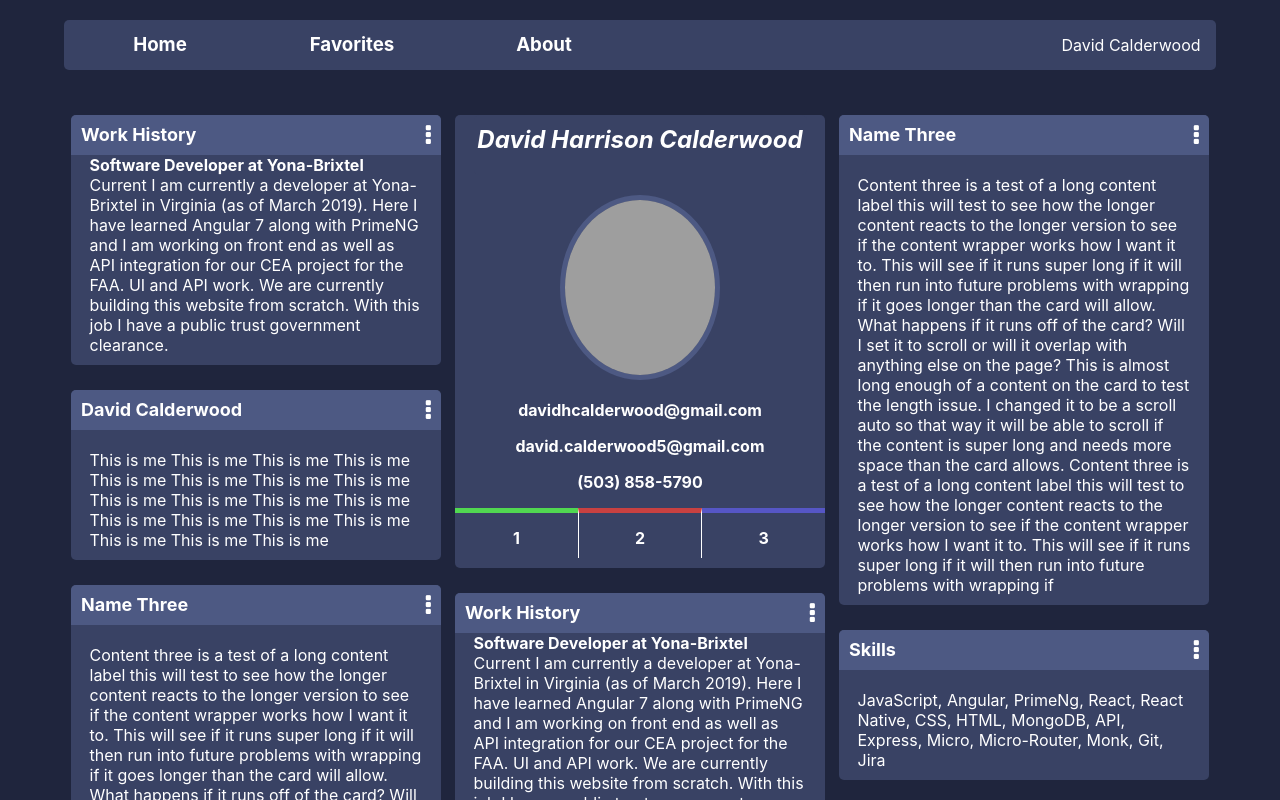
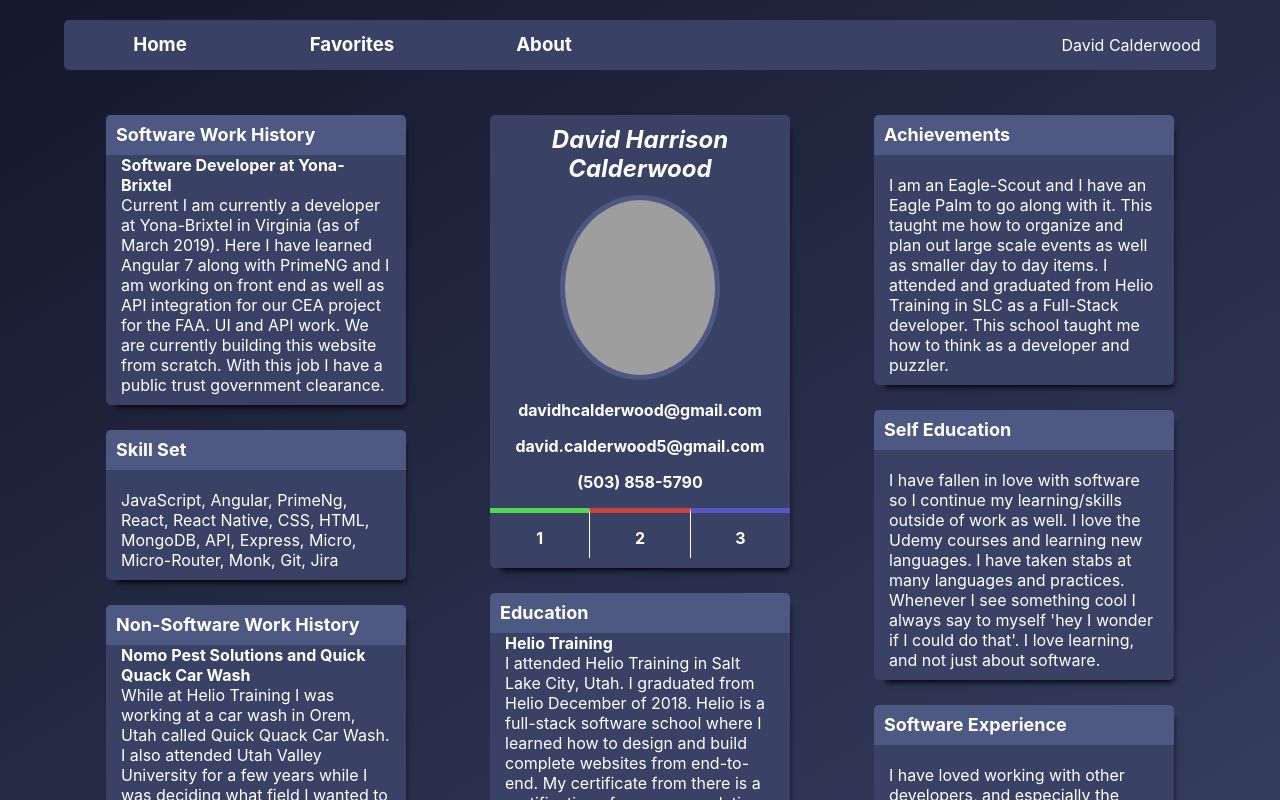
Before and after one commit to davecalderwood/New-and-improved-profile, a React (Create React App) app: page / in a window 1280 px wide. Shown: the top 800 px of the page. Built offline with nearby package versions, Linux system fonts and the light colour scheme; grey boxes are pictures that could not be loaded.

Commit message:
updated cards and wording

```diff
--- a/src/App.scss
+++ b/src/App.scss
@@ -2,7 +2,11 @@ html, body {
   width: 100%;
   height: auto;
   // overflow: auto;
-  background: #1f253d;
+  // background: #1f253d;
+  background-image: linear-gradient(to bottom right, #14182b, #353d5e);
+  background-size: cover;
+  background-position: center;
+  background-attachment: fixed;
   color: white;
 }
 // Header css -------------------------------------------------------------------------------
@@ -24,7 +28,6 @@ html, body {
 
           .home-link, .favorites-link, .about-link {
             width: 100px;
-            // height: 30px;
             color: white;
             border: 1px solid transparent;
             line-height: 10px;
@@ -37,12 +40,12 @@ html, body {
             }
           }
 
-
       }
       a {
         text-decoration: none;
         color: white;
         line-height: 50px;
+
         .right-link {
           float: right;
           margin-right: 10px;
@@ -51,7 +54,7 @@ html, body {
           &:hover {
             background: #4d5983;
             border-radius: 5px;
-            border-bottom: 5px solid lightgreen;
+            // border-bottom: 5px solid lightgreen;
             cursor: pointer;
           }
         }
@@ -94,12 +97,15 @@ html, body {
   }
   .card {
     background: #394264;
-    width: 370px;
+    width: 300px;
     margin: 0 auto;
     border-radius: 5px;
     // padding-top: 10px;
     padding-bottom: 10px;
     margin-top: 25px;
+    -webkit-box-shadow: 5px 8px 6px -6px black;
+    -moz-box-shadow: 5px 8px 6px -6px black;
+    box-shadow: 5px 8px 6px -6px black;
 
     .changeable-header {
       background: #4d5983;
@@ -170,6 +176,16 @@ html, body {
   }
 }
 @media screen and (max-width: 1000px) {
+  .homepage {
+    flex-direction: row;
+
+    .middle { order: 1; }
+    .left { order: 2; }
+    .right { display: none; }
+  }
+}
+@media screen and (max-width: 670px) {
+  // .left { display: none; }
   .homepage {
     flex-direction: column;
   }
--- a/src/data/data.json
+++ b/src/data/data.json
@@ -1,38 +1,50 @@
 [
     {
         "id": 1,
-        "name": "Work History",
+        "name": "Software Work History",
         "subTitle": "Software Developer at Yona-Brixtel",
         "content": "Current I am currently a developer at Yona-Brixtel in Virginia (as of March 2019). Here I have learned Angular 7 along with PrimeNG and I am working on front end as well as API integration for our CEA project for the FAA. UI and API work. We are currently building this website from scratch. With this job I have a public trust government clearance."
     },
     {
         "id": 2,
-        "name": "David Calderwood",
-        "content": "This is me This is me This is me This is me This is me This is me This is me This is me This is me This is me This is me This is me This is me This is me This is me This is me This is me This is me This is me "
+        "name": "Skill Set",
+        "content": "JavaScript, Angular, PrimeNg, React, React Native, CSS, HTML, MongoDB, API, Express, Micro, Micro-Router, Monk, Git, Jira"
     },
     {
         "id": 3,
-        "name": "Name Three",
-        "content": "Content three is a test of a long content label this will test to see how the longer content reacts to the longer version to see if the content wrapper works how I want it to. This will see if it runs super long if it will then run into future problems with wrapping if it goes longer than the card will allow. What happens if it runs off of the card? Will I set it to scroll or will it overlap with anything else on the page? This is almost long enough of a content on the card to test the length issue. I changed it to be a scroll auto so that way it will be able to scroll if the content is super long and needs more space than the card allows. Content three is a test of a long content label this will test to see how the longer content reacts to the longer version to see if the content wrapper works how I want it to. This will see if it runs super long if it will then run into future problems with wrapping if "
+        "name": "Non-Software Work History",
+        "subTitle": "Nomo Pest Solutions and Quick Quack Car Wash",
+        "content": "While at Helio Training I was working at a car wash in Orem, Utah called Quick Quack Car Wash. I also attended Utah Valley University for a few years while I was deciding what field I wanted to go in. While at UVU I worked both as a salesman and a technician for Nomo Pest Solutions based in Bluffdale, Utah. Both of these jobs made me much better at talking with clients and communicating in general. These jobs have helped me in several ways at my current job as a software developer for Yona-Brixtel. They might not have given me technical skills for the work but they did allow me to learn how to work with people from several different departments at the same time and how to communicate my goals clearly. I learned how to deal with difficult clients and co-workers and help them with questions or concerns they might have."
     },
     {
         "id": 4,
-        "name": "Skills",
-        "content": "JavaScript, Angular, PrimeNg, React, React Native, CSS, HTML, MongoDB, API, Express, Micro, Micro-Router, Monk, Git, Jira"
+        "name": "Achievements",
+        "content": "I am an Eagle-Scout and I have an Eagle Palm to go along with it. This taught me how to organize and plan out large scale events as well as smaller day to day items. I attended and graduated from Helio Training in SLC as a Full-Stack developer. This school taught me how to think as a developer and puzzler."
     },
     {
         "id": 5,
-        "name": "Education",
-        "content": "I attended Helio Training in Salt Lake City, Utah. I graduated from Helio December of 2018. Helio is a full-stack software school where I learned how to design and build complete websites from end-to-end. My certificate from there is a certification of course completion and certification in full-stack web development."
+        "name": "Self Education",
+        "content": "I have fallen in love with software so I continue my learning/skills outside of work as well. I love the Udemy courses and learning new languages. I have taken stabs at many languages and practices. Whenever I see something cool I always say to myself 'hey I wonder if I could do that'. I love learning, and not just about software."
     },
     {
         "id": 6,
-        "name": "Six",
-        "content": "content one"
+        "name": "Software Experience",
+        "content": "I have loved working with other developers, and especially the head and lead developers. I fell I pick up information very quickly and learn tons from them. I never need to be told how to do something twice. I love learning from them and then applying it to my tasks. The software community is amazing and I love how everyone is willing and able to help each other."
     },
     {
         "id": 7,
-        "name": "Seven",
-        "content": "content one"
+        "name": "Books",
+        "content": "I very much love to read, and by far my favorite thing to read is fantasy. Tolkien started my journey through fantasy worlds and I have fallen in love since. Lord of the Rings will always be one of the greatest stories ever written."
+    },
+    {
+        "id": 8,
+        "name": "Education",
+        "subTitle": "Helio Training",
+        "content": "I attended Helio Training in Salt Lake City, Utah. I graduated from Helio December of 2018. Helio is a full-stack software school where I learned how to design and build complete websites from end-to-end. My certificate from there is a certification of course completion and certification in full-stack web development. My final project at school was a full-stack website that was a book tracker. I implemented functionality such as: Create, Read, Update and Delete as well as a fully functional search bar."
+    },
+    {
+        "id": 9,
+        "name": "Favorite Quote",
+        "content": "I don't know half of you half as well as I should like; and I like less than half of you half as well as you deserve. - J.R.R. Tolkien"
     }
 ]
--- a/src/pages/About.js
+++ b/src/pages/About.js
@@ -9,13 +9,13 @@ export default class About extends Component {
                     <p className="title">My story</p>
                     <p className="story">I grew up playing Lacrosse and Football. I love to wakeboard, waterski and snowboard. I graduated high-school in 2014 and moved to Utah to attend school at Utah Valley University.</p>
 
-                    <p className="story">At UVU I studied History, Physics and spent most of my time as an Aviation Science major. I left UVU after I kept getting the run around from UVU and FAA. On the suggestion from a friend and went to Helio Training to become a web developer. I have always had a fascination with computer science and I wanted to get the skills necessary to get a job as a developer.</p>
+                    <p className="story">At UVU I studied History, Physics and spent most of my time as an Aviation Science major. I left UVU after I kept getting the run around from UVU and FAA. On the suggestion from a friend I went to Helio Training to become a web developer. I have always had a fascination with computer science and I wanted to get the skills necessary to get a job as a developer.</p>
 
                     <p className="story">I absolutly love to read, which is what drove me to create this website for myself. I have always wanted to have an enormous library in my home and this will help me track which ones I have. My favorite books are The Lord of the Rings by J.R.R. Tolkien. And the Saga of the Forgotten Warrior by Larry Correia.</p>
 
                     <p className="story">Fantasy books are my favorite as they allow me to escape reality and get pulled into another world. J.R.R. Tolkien, Larry Correia, George R.R. Martin and J.K. Rowling are some of my favorites.</p>
 
-                    <p className="story">In March of 2019 I moved from Salt Lake City to Virginia to take a job as a software developer at Yona-Brixtel. Here we use Angular 7+ with PrimeNg to build the FAA a new site from scratch.</p>
+                    <p className="story">In March of 2019 I moved from Salt Lake City to Virginia to take a job as a software developer at Yona-Brixtel. Here we use Angular 7+ with PrimeNg to build the FAA a new site from scratch. Here I have built on the skills I acquired as well as learned tons more. I feel my skills as a developer have grown much quicker and faster since arriving at Yona-Brixtel. I am excited to see where I land next.</p>
 
                     <p>Here are links to my:</p>
 
--- a/src/pages/Home.js
+++ b/src/pages/Home.js
@@ -30,12 +30,12 @@ export default class Home extends Component {
 
 {/* Left Card */}
                 <div className="left">
-                    {CardData.slice(0, 4).map((cardDetail, index) => {
+                    {CardData.slice(0, 3).map((cardDetail, index) => {
                     return <div key={index}>
 
                         <div className="card">
                             <div className="changeable-header"> {cardDetail.name}
-                                <i className="fa fa-ellipsis-v fa-lg" onClick={this.changeCard}></i>
+                                {/* <i className="fa fa-ellipsis-v fa-lg" onClick={this.changeCard}></i> */}
                             </div>
 
                             <div className="card-content">
@@ -68,12 +68,12 @@ export default class Home extends Component {
                             <div className="bottom-card right-card">3</div>
                         </div>
                     </div>
-                    {CardData.slice(0, 2).map((cardDetail, index) => {
+                    {CardData.slice(7, 9).map((cardDetail, index) => {
                     return <div key={index}>
 
                         <div className="card">
                             <div className="changeable-header"> {cardDetail.name}
-                                <i className="fa fa-ellipsis-v fa-lg" onClick={this.changeCard}></i>
+                                {/* <i className="fa fa-ellipsis-v fa-lg" onClick={this.changeCard}></i> */}
                             </div>
 
                             <div className="card-content">
@@ -92,12 +92,12 @@ export default class Home extends Component {
 
 {/* Right Card */}
                 <div className="right">
-                    {CardData.slice(2, 4).map((cardDetail, index) => {
+                    {CardData.slice(3, 7).map((cardDetail, index) => {
                         return <div key={index}>
 
                             <div className="card">
                                 <div className="changeable-header"> {cardDetail.name}
-                                    <i className="fa fa-ellipsis-v fa-lg" onClick={this.changeCard}></i>
+                                    {/* <i className="fa fa-ellipsis-v fa-lg" onClick={this.changeCard}></i> */}
                                 </div>
 
                                 <div className="card-content">
```
